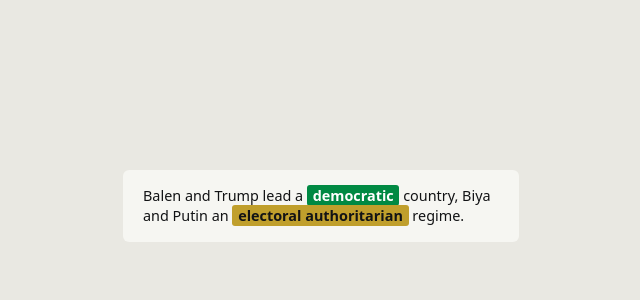
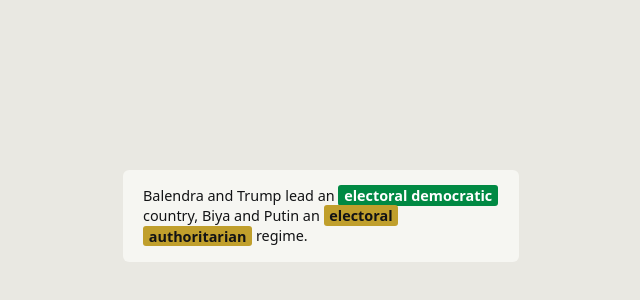
Before and after one commit to kwenniecheng/leader-age, a plain HTML site: page index.html in a window 1280 px wide. Shown: the part 11126-11426 px from the top of the page, without its empty margins (319-959 px from the left). Drawn offline with nearby package versions, Linux system fonts and the light colour scheme.

Commit message:
edit header

```diff
--- a/index.html
+++ b/index.html
@@ -146,7 +146,7 @@
         </div>
 
         <div class="step" data-step="5B" data-pos="above">
-          <div class="step__inner"><p class="step__text"><span class="step__id">5B</span>Balen and Trump lead a <span class="tag tag--democracy">democratic</span> country,  Biya and Putin an <span class="tag tag--electoral">electoral authoritarian</span> regime.</p></div>
+          <div class="step__inner"><p class="step__text"><span class="step__id">5B</span>Balendra and Trump lead an <span class="tag tag--democracy">electoral democratic</span> country,  Biya and Putin an <span class="tag tag--electoral">electoral authoritarian</span> regime.</p></div>
         </div>
 
         <div class="step" data-step="5BB" data-pos="above">
```
Also changed, not shown: static/layer-1-far.webp, static/layer-2-mid.webp, static/layer-3-near.webp.
